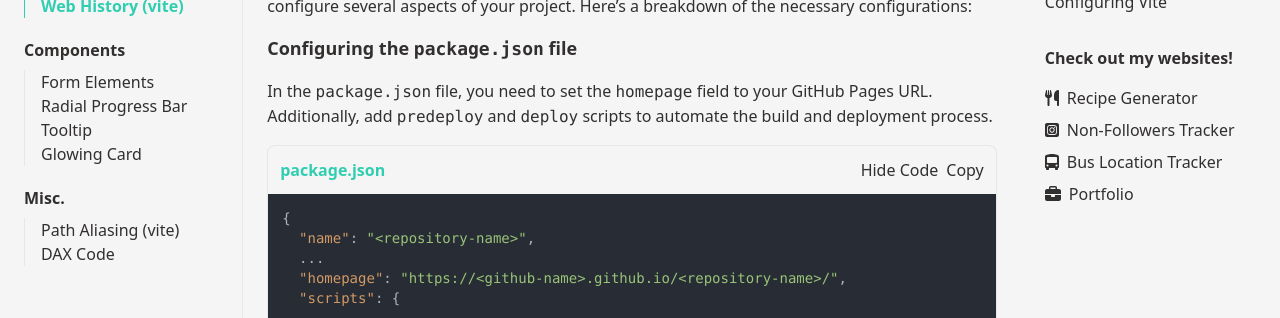
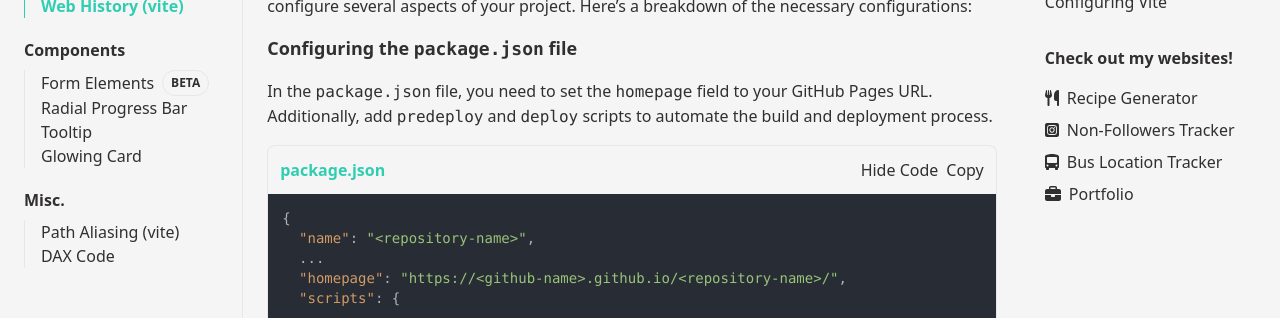
Before and after one commit to rulkimi/kiminotes, a Vue app: page /#/web-history in a window 1280 px wide. Shown: the part 218-536 px from the top of the page. Built offline with nearby package versions, Linux system fonts and the light colour scheme.

Commit message:
add beta tag

```diff
--- a/src/components/SideBar.vue
+++ b/src/components/SideBar.vue
@@ -29,15 +29,17 @@ const clickLink = path => {
             <li
               v-for="menu in section.menus"
               :key="menu.path"
-              class="pl-4 border-l dark:border-slate-700"
-              :class="{ 'text-primary border-primary dark:!border-primary font-semibold' : menu.path === store.currentPath }"
+              class="pl-4 border-l dark:border-slate-700 flex items-center gap-2"
+              :class="{ 'border-primary dark:!border-primary' : menu.path === store.currentPath }"
             >
               <router-link
                 :to="menu.path"
+                :class="{ 'text-primary font-semibold' : menu.path === store.currentPath }"
                 @click="clickLink(menu.path)"
               >
                 {{ menu.name }}
               </router-link>
+              <span v-if="menu.isBeta" class="text-xs font-bold px-2 py-1 border dark:border-slate-700 rounded-full">BETA</span>
             </li>
           </ul>
         </div>
--- a/src/store/mainStore.js
+++ b/src/store/mainStore.js
@@ -21,7 +21,7 @@ export const useMainStore = defineStore('main', () => {
     {
       name: 'Components',
       menus: [
-        { name: 'Form Elements', path: '/form-elements' },
+        { name: 'Form Elements', path: '/form-elements', isBeta: true },
         { name: 'Radial Progress Bar', path: '/radial-progress-bar' },
         { name: 'Tooltip', path: '/tooltip' },
         { name: 'Glowing Card', path: '/glowing-card' },
```
